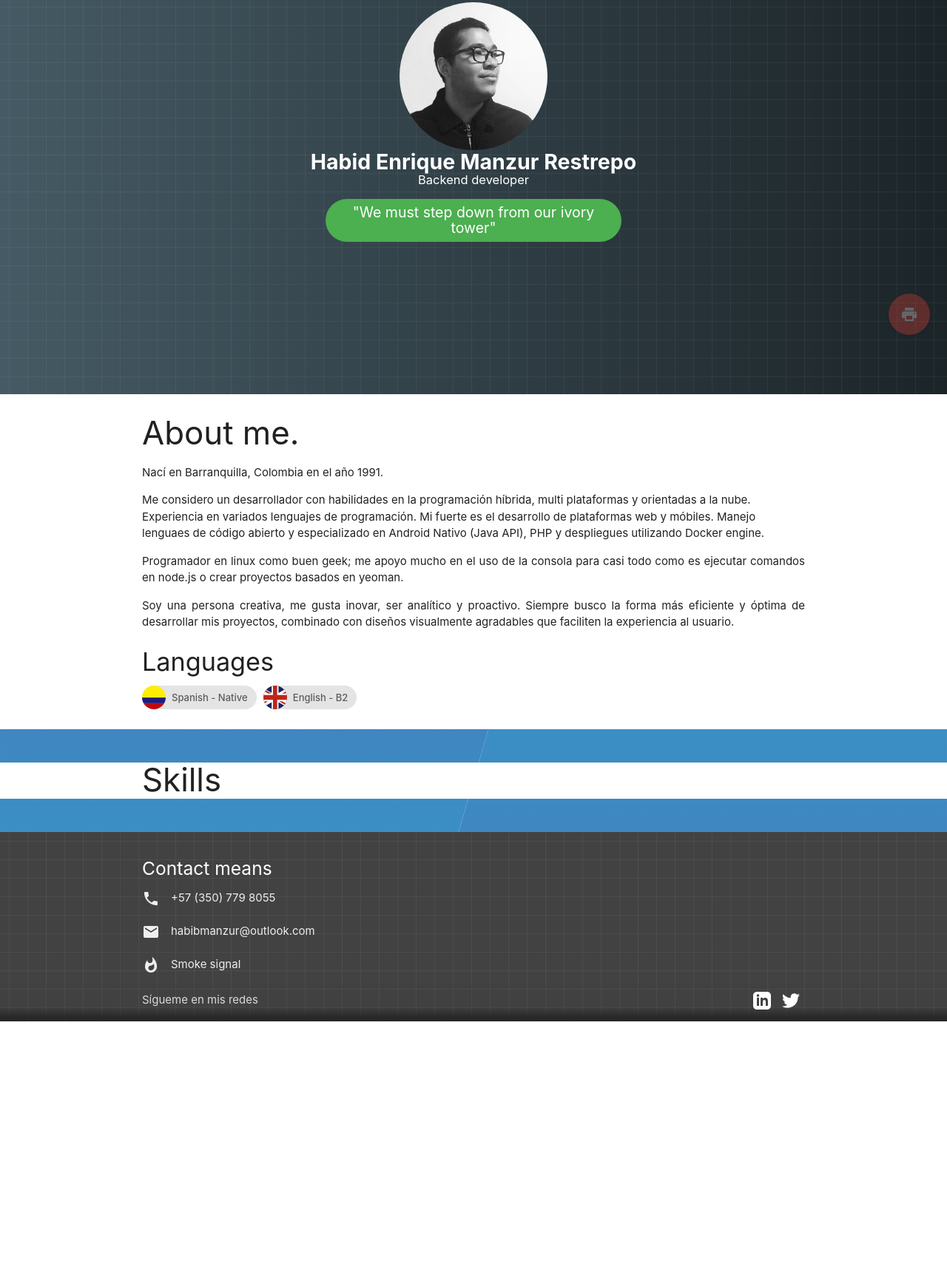
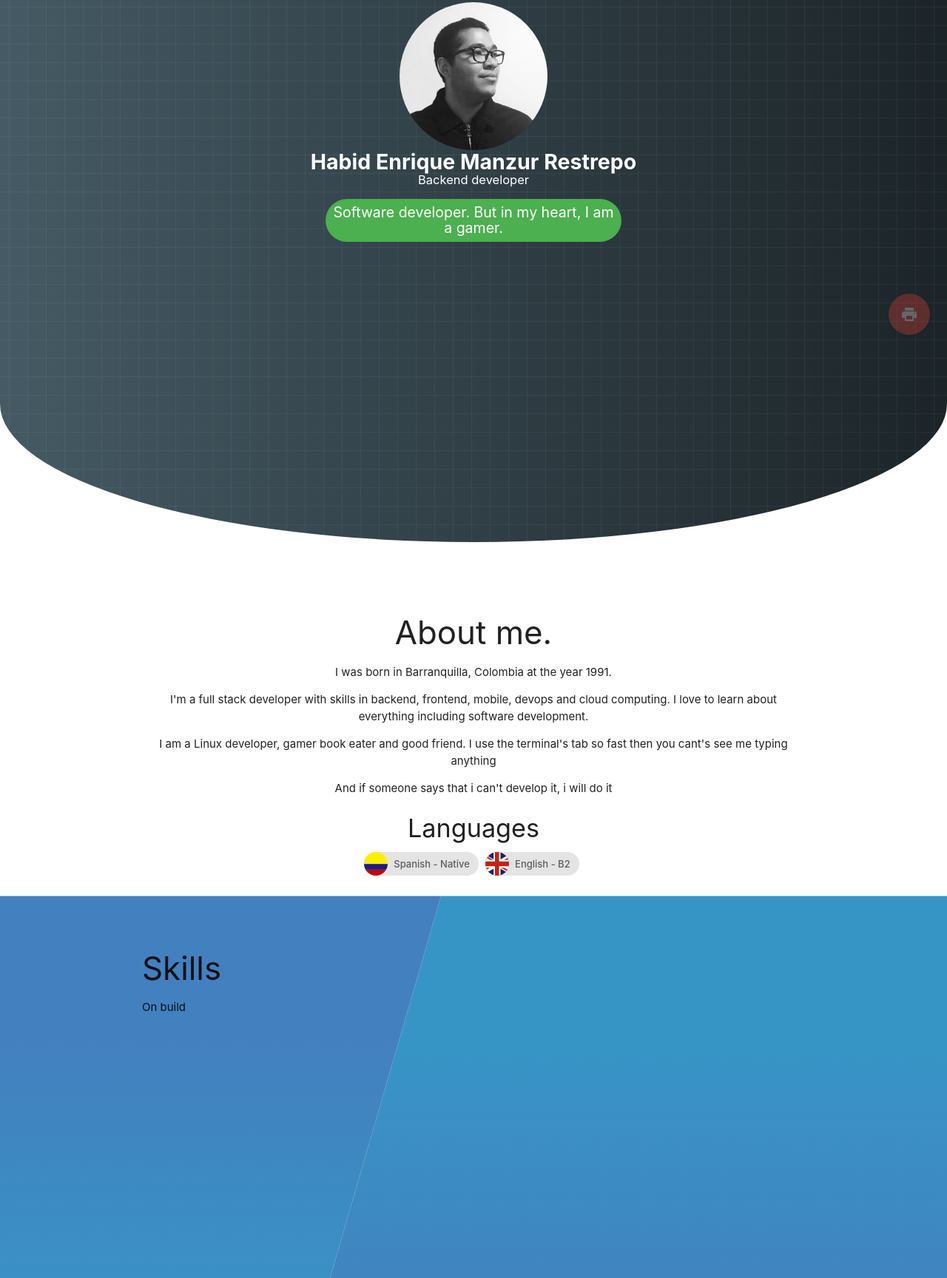
Before and after one commit to hmanzur/hmanzur.github.io, a website: page index.html in a window 1280 px wide. Shown: the part 267-1995 px from the top of the page at 74% size. Before the commit the page ends 1648 px from the top, so only its background shows below. Drawn offline with nearby package versions, Linux system fonts and the light colour scheme.

Commit message:
Min styles fix

```diff
--- a/assets/index.css
+++ b/assets/index.css
@@ -1,3 +1,7 @@
+html {
+	scroll-behavior: smooth;
+}
+
 body {
 	display: flex;
 	min-height: 100vh;
@@ -8,70 +12,10 @@ main {
 	flex: 1 0 auto;
 }
 
-#section-profile{
-	background: linear-gradient(to right, rgba(0,0,0,0), rgba(0,0,0,.6));
-}
-
-#skills {
-	padding: 3em 0;
-}
-
 .background{
     background-image: linear-gradient(0deg, transparent 24%, rgba(255, 255, 255, .05) 25%, rgba(255, 255, 255, .05) 26%, transparent 27%, transparent 74%, rgba(255, 255, 255, .05) 75%, rgba(255, 255, 255, .05) 76%, transparent 77%, transparent), linear-gradient(90deg, transparent 24%, rgba(255, 255, 255, .05) 25%, rgba(255, 255, 255, .05) 26%, transparent 27%, transparent 74%, rgba(255, 255, 255, .05) 75%, rgba(255, 255, 255, .05) 76%, transparent 77%, transparent);
 	background-size:50px 50px;
 	background-attachment: fixed;
-}
-
-#section-profile img{
-	display: block;
-	margin: 0 auto;
-	width: 200px;
-	border-radius: 50%;
-}
-
-#section-profile header h1{
-	font-size: 1.9em;
-	color:white;
-	margin:0 auto;
-	font-weight: bold;
-}
-
-#section-profile header h2{
-	font-size: 1.1em;
-	color:white;
-	margin: 0 auto 1em;
-}
-
-#section-profile header h3{
-	font-size: 1.3em;
-	max-width: 400px;
-	margin: 0 auto;
-	color: white;
-	padding: .4em .2em;
-	border-radius: 25em;
-}
-
-#section-profile #nav{
-	position: absolute;
-	bottom: 0;
-	width: 100%;
-}
-
-#section-profile marquee{
-	overflow: hidden;
-}
-
-#section-profile marquee ul li{
-	float:left;
-	padding: 0 20px;
-	line-height: 25px;
-	font-size: 1.2em;
-	color: white;
-}
-
-#section-profile marquee ul li:not(:last-child){
-
-	border-right: 1px solid white;
 }
 
 #about{
@@ -136,6 +80,79 @@ footer .footer-copyright{
 	background-image: url("icons/twitter.svg");
 }
 
+
+
+#section-profile{
+	background: linear-gradient(to right, rgba(0,0,0,0), rgba(0,0,0,.6));
+
+	border-bottom-left-radius: 50% 20%;
+	border-bottom-right-radius: 50% 20%;
+}
+
+#section-profile img{
+	display: block;
+	margin: 0 auto;
+	width: 200px;
+	border-radius: 50%;
+}
+
+#section-profile header h1{
+	font-size: 1.9em;
+	color:white;
+	margin:0 auto;
+	font-weight: bold;
+}
+
+#section-profile header h2{
+	font-size: 1.1em;
+	color:white;
+	margin: 0 auto 1em;
+}
+
+#section-profile header h3{
+	font-size: 1.3em;
+	max-width: 400px;
+	margin: 0 auto;
+	color: white;
+	padding: .4em .2em;
+	border-radius: 25em;
+}
+
+#section-profile #nav{
+	position: absolute;
+	bottom: 0;
+	width: 100%;
+}
+
+#section-profile marquee{
+	overflow: hidden;
+}
+
+#section-profile marquee ul li{
+	float:left;
+	padding: 0 20px;
+	line-height: 25px;
+	font-size: 1.2em;
+	color: white;
+}
+
+#section-profile marquee ul li:not(:last-child){
+	border-right: 1px solid white;
+}
+
+#skills {
+	padding: 3em 0 6em;
+	height: 100vh;
+	clip-path: polygon( 0 0, 100% 0, 100% 100%, 0 calc(100% - 10vh) );
+	margin-bottom: -10vh;
+	z-index: -1;
+}
+
+
+#profile h3 {
+	padding-top: 70px;
+}
+
 .custom-icon.linkedin {
 	background-image: url("icons/linkedin.svg");
 }
@@ -176,19 +193,27 @@ footer .footer-copyright{
 	}
 }
 
+/* Desktop */
 @media screen and (max-width: 600px){
 	#section-profile header{
-		min-height: 100vh;
+		min-height: 125vh;
+		padding-bottom: 25vh;
 	}
 
 	.fixed-action-btn {
 		top: 10vh;
 	}
+
+	#contact {
+		padding-top: 10vh;
+	}
 }
 
+/* Mobile */
 @media screen and (min-width: 601px){
     #section-profile header{
-        min-height: calc(100vh - 64px);
+		min-height: calc(125vh - 64px);
+		padding-bottom: 25vh;
     }
 
 	.fixed-action-btn {
--- a/index.html
+++ b/index.html
@@ -8,7 +8,7 @@
 
         <meta charset="utf-8">
         <meta http-equiv="X-UA-Compatible" content="IE=edge,chrome=1">
-        <meta http-equiv="Content-Language" content="ES-CO" >
+        <meta http-equiv="Content-Language" content="EN" >
         <meta name="viewport" content="width=device-width, user-scalable=no, initial-scale=1.0, maximum-scale=1.0" />
 
         <meta name="robots" content="index,follow" />
@@ -27,6 +27,10 @@
         <link href="assets/index.css" rel="stylesheet" type="text/css" media="screen">
 		<link href="assets/print.css" rel="stylesheet" type="text/css" media="print">
         <link href="https://fonts.googleapis.com/icon?family=Material+Icons" rel="stylesheet">
+
+        <!-- favicon -->
+        <link rel="fluid-icon" href="https://github.com/fluidicon.png" title="GitHub">
+        <link rel="icon" type="image/x-icon" class="js-site-favicon" href="https://github.githubassets.com/favicon.ico">
     </head>
     <body>
         <header class="navbar-fixed no-print hide-on-small-only">
@@ -57,8 +61,9 @@
                             <h1 class="center-align">Habid Enrique Manzur Restrepo</h1>
                             <h2 class="center-align">Backend developer</h2>
                             <h3 class="center-align no-print green hide-on-small-only">
-                                "We must step down from our ivory tower"
+                                Software developer. But in my heart, I am a gamer.
                             </h3>
+
                             <marquee class="hide no-print">
                                 <ul>
                                     <li>
@@ -79,13 +84,15 @@
                 </div>
             </section>
 
-            <section id="profile" class="container">
+            <section id="profile" class="container center">
                 <h3>About me.</h3>
 
-                <p style="text-align: justify;">Nací en Barranquilla, Colombia en el año 1991. </p>
-                <p>Me considero un desarrollador con habilidades en la programación híbrida, multi plataformas y orientadas a la nube. Experiencia en variados lenguajes de programación. Mi fuerte es el desarrollo de plataformas web y móbiles. Manejo lenguaes de código abierto y especializado en Android Nativo (Java API), PHP y despliegues utilizando  Docker engine.</p>
-                <p style="text-align: justify;">Programador en linux como buen geek; me apoyo mucho en el uso de la consola para casi todo como es ejecutar comandos en node.js o crear proyectos basados en yeoman.
-                <p style="text-align: justify;">Soy una persona creativa, me gusta inovar, ser analítico y proactivo. Siempre busco la forma más eficiente y óptima de desarrollar mis proyectos, combinado con diseños visualmente agradables que faciliten la experiencia al usuario.</p>
+                <p>I was born in Barranquilla, Colombia at the year 1991.</p>
+                <p>I'm a full stack developer with skills in backend, frontend, mobile, devops and cloud computing. I love to learn about everything including software development.</p>
+
+                <p>I am a Linux developer, gamer book eater and good friend. I use the terminal's tab so fast then you cant's see me typing anything</p>
+
+                <p>And if someone says that i can't develop it, i will do it</p>
 
                 <h4>Languages</h4>
 
@@ -103,10 +110,11 @@
             </section>
 
             <section id="skills" class="bg-1 bg-fixed">
-                <div class="white">
-                    <h3 class="container">Skills</h3>
+                <div class="container">
+                    <h3 >Skills</h3>
+
+                    <p>On build</p>
                 </div>
-
 
             </section>
 
@@ -135,6 +143,7 @@
         <footer id="contact" class="page-footer grey darken-3 background no-print-background">
             <div class="container">
                 <h5 class="white-text">Contact means</h5>
+
                 <ul class="white-text hide-on-small-only">
                         <li>
                             <a class="grey-text text-lighten-3 " href="tel:+573507798055">
@@ -162,7 +171,6 @@
                         </li>
                     </ul>
 
-
                 <div class="white-text hide-on-med-and-up row no-print">
                     <a class="grey-text text-lighten-3 btn col s12 blue" href="tel:+573507798055">
                         <i class="material-icons left">phone</i>
@@ -183,11 +191,11 @@
                     </a>
                 </div>
             </div>
+
             <div class="footer-copyright no-print">
                     <div class="container">
                         <div>
-                            <span>Sígueme en mis redes</span>
-
+                            <span>Follow me at:</span>
                             <span class="hide-on-small-only">
                                 <a class="grey-text text-lighten-4 right"
                                    href="//twitter.com/habibmanzur" target="_blank">
--- a/package.json
+++ b/package.json
@@ -3,5 +3,8 @@
   "version": "1.0.0",
   "dependencies": {
     "materialize-css": "latest"
+  },
+  "scripts": {
+    "start": "http-server -p 8080 --cors -c-1"
   }
 }
```
Lines whose indentation alone changed are shown as unchanged.
